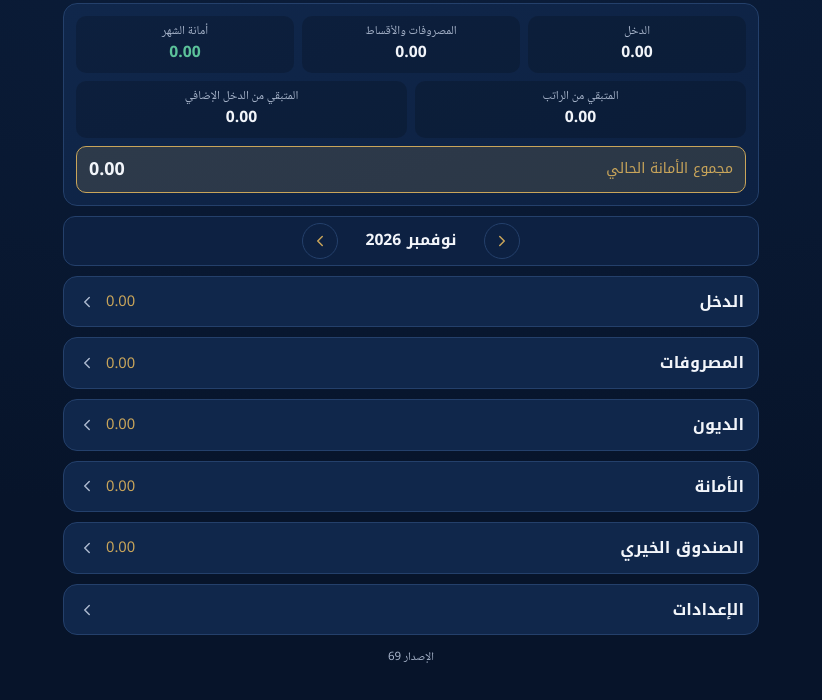
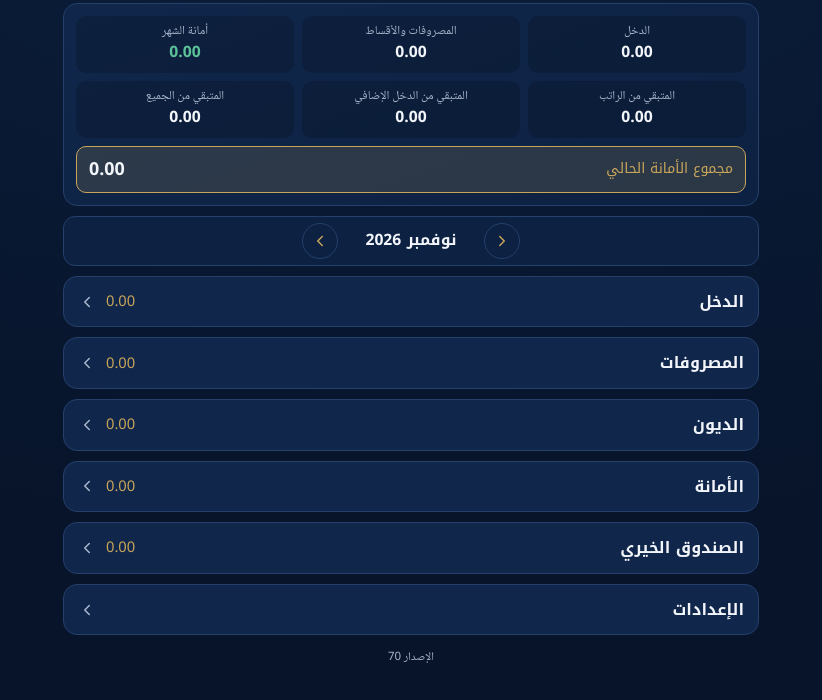
Before and after one commit to mmm1415-collab/mizan, a plain HTML site: page index.html in a window 1280 px wide. Shown: the part 44-744 px from the top of the page, without its empty margins (229-1051 px from the left). Drawn offline with Linux system fonts and the light colour scheme.

Commit message:
المتبقي من الجميع في الملخص (v70) (#8)
* Redesign: concise single-page app; remove private budget and investments (v66)

All panels on one page (summary, income, expenses, debts, savings, settings).
Same stored data and calculations; salary/extra-income split and auto-savings kept.

Co-Authored-By: Claude Opus 5.5 <noreply@anthropic.com>
Claude-Session: https://claude.ai/code/session_011JavQZCRAoamemmg7yojfA

* Summary on top, month bar below it (v67)

Co-Authored-By: Claude Opus 5.5 <noreply@anthropic.com>
Claude-Session: https://claude.ai/code/session_011JavQZCRAoamemmg7yojfA

* Rename savings to «الأمانة» (v68)

Co-Authored-By: Claude Opus 5.5 <noreply@anthropic.com>
Claude-Session: https://claude.ai/code/session_011JavQZCRAoamemmg7yojfA

* Budget start month: carry the previous month in and clear earlier months (v69)

Co-Authored-By: Claude Opus 5.5 <noreply@anthropic.com>
Claude-Session: https://claude.ai/code/session_011JavQZCRAoamemmg7yojfA

* Start month covers debts, الأمانة and charity; bring back الصندوق الخيري (v69)

Co-Authored-By: Claude Opus 5.5 <noreply@anthropic.com>
Claude-Session: https://claude.ai/code/session_011JavQZCRAoamemmg7yojfA

* Combined remaining of salary and extra income in the summary (v70)

Co-Authored-By: Claude Opus 5.5 <noreply@anthropic.com>
Claude-Session: https://claude.ai/code/session_011JavQZCRAoamemmg7yojfA

---------

Co-authored-by: Claude <noreply@anthropic.com>

```diff
--- a/index.html
+++ b/index.html
@@ -122,7 +122,7 @@ input.amt { text-align: left; direction: ltr; font-variant-numeric: tabular-nums
 <script>
 (function () {
   "use strict";
-  var APP_VERSION = 69;
+  var APP_VERSION = 70;
   var $ = function (id) { return document.getElementById(id); };
   var fmt = new Intl.NumberFormat("ar-SA-u-nu-latn", { maximumFractionDigits: 2 });
   var fmtAmt = new Intl.NumberFormat("ar-SA-u-nu-latn", { minimumFractionDigits: 2, maximumFractionDigits: 2 });
@@ -372,14 +372,14 @@ input.amt { text-align: left; direction: ltr; font-variant-numeric: tabular-nums
     FIGS = {
       income: money(t.income), spent: money(t.spent), saving: money(t.saving), bal: money(st.bal),
       charity: money(sum((S.charity.income || []).filter(function (x) { return !(START && x.date && x.date.slice(0, 7) < START); }), amt) - sum((S.charity.spend || []).filter(function (x) { return !(START && x.date && x.date.slice(0, 7) < START); }), amt)),
-      leftS: money(t.left.salary), leftP: money(t.left.pension),
+      leftS: money(t.left.salary), leftP: money(t.left.pension), leftA: money(t.left.salary + t.left.pension),
       exp: money(t.exp), debts: money(t.debts), auto: money(t.auto),
       over: t.over ? "المصروفات تتجاوز الدخل بـ " + money(t.over) + " ريال" : ""
     };
     document.querySelectorAll("[data-f]").forEach(function (n) { var k = n.getAttribute("data-f"); if (k in FIGS) n.textContent = FIGS[k]; });
     document.querySelectorAll("[data-bal]").forEach(function (n) { var v = saveBalance(n.getAttribute("data-bal")); n.textContent = money(v); n.classList.toggle("neg", v < 0); });
     var ov = $("over"); if (ov) ov.hidden = !t.over;
-    [["kS", t.left.salary], ["kP", t.left.pension]].forEach(function (p) { var n = $(p[0]); if (n) n.classList.toggle("neg", p[1] < 0); });
+    [["kS", t.left.salary], ["kP", t.left.pension], ["kA", t.left.salary + t.left.pension]].forEach(function (p) { var n = $(p[0]); if (n) n.classList.toggle("neg", p[1] < 0); });
   }
 
   function monthBar() {
@@ -399,9 +399,10 @@ input.amt { text-align: left; direction: ltr; font-variant-numeric: tabular-nums
         el("div", { class: "kpi" }, el("small", { text: "الدخل" }), el("b", { class: "num", "data-f": "income" })),
         el("div", { class: "kpi" }, el("small", { text: "المصروفات والأقساط" }), el("b", { class: "num", "data-f": "spent" })),
         el("div", { class: "kpi pos" }, el("small", { text: "أمانة الشهر" }), el("b", { class: "num", "data-f": "saving" }))),
-      el("div", { class: "kpis two" },
+      el("div", { class: "kpis" },
         el("div", { class: "kpi", id: "kS" }, el("small", { text: "المتبقي من الراتب" }), el("b", { class: "num", "data-f": "leftS" })),
-        el("div", { class: "kpi", id: "kP" }, el("small", { text: "المتبقي من الدخل الإضافي" }), el("b", { class: "num", "data-f": "leftP" }))),
+        el("div", { class: "kpi", id: "kP" }, el("small", { text: "المتبقي من الدخل الإضافي" }), el("b", { class: "num", "data-f": "leftP" })),
+        el("div", { class: "kpi", id: "kA" }, el("small", { text: "المتبقي من الجميع" }), el("b", { class: "num", "data-f": "leftA" }))),
       el("div", { class: "total-save" }, el("span", { text: "مجموع الأمانة الحالي" }), el("b", { class: "num", "data-f": "bal" })),
       el("div", { class: "alert", id: "over", "data-f": "over", hidden: true }),
       reminder ? el("div", { class: "alert info" }, el("span", { text: reminder }),
--- a/sw.js
+++ b/sw.js
@@ -1,5 +1,5 @@
 // ميزان: offline cache. Bump VERSION whenever any app file changes.
-const VERSION = "mizan-v69";
+const VERSION = "mizan-v70";
 const CORE = ["./", "index.html", "manifest.webmanifest", "icon.svg", "icon-180.png", "icon-192.png", "icon-512.png"];
 
 self.addEventListener("install", (e) => {
```
